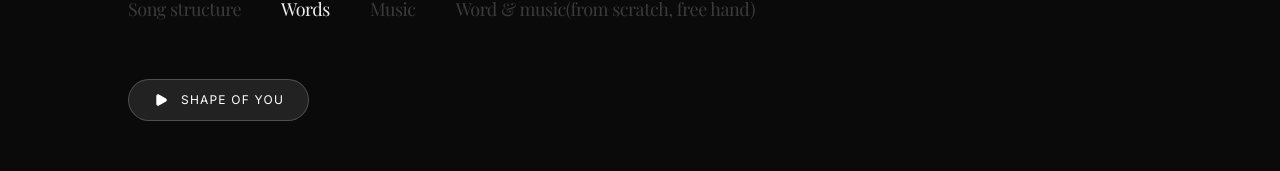
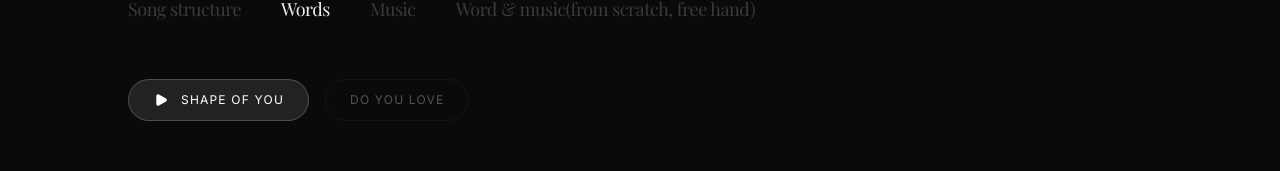
Before and after one commit to Aliokd/MEP-V2, a Next.js app: page /platform/practice in a window 1280 px wide. Shown: the part 174-345 px from the top of the page. Built offline with nearby package versions, Linux system fonts and the light colour scheme; no server answers; sample sign-in values are in the browser's storage; a web font is replaced by a local one.

Commit message:
feat: add Do You Love by Peter Nordberg to Practice tab with extracted lyrics

```diff
--- a/app/platform/practice/data/songs.ts
+++ b/app/platform/practice/data/songs.ts
@@ -199,5 +199,121 @@ export const SAMPLE_SONGS: Song[] = [
                 ]
             }
         ]
+    },
+    {
+        id: "song-3",
+        title: "Do You Love",
+        artist: "Peter Nordberg",
+        audioUrl: "/Do You Love - Peter Nordberg.mp3",
+        lyrics: [
+            {
+                title: "Verse 1",
+                lines: [
+                    {
+                        words: [
+                            { text: "Stay", start: 16.0, end: 16.5 },
+                            { text: "and", start: 16.5, end: 16.8 },
+                            { text: "try", start: 16.8, end: 17.1 },
+                            { text: "to", start: 17.1, end: 17.3 },
+                            { text: "find", start: 17.3, end: 17.7 },
+                            { text: "another", start: 17.7, end: 18.2 },
+                            { text: "way", start: 18.2, end: 18.8 }
+                        ]
+                    },
+                    {
+                        words: [
+                            { text: "Just", start: 19.5, end: 19.8 },
+                            { text: "don't", start: 19.8, end: 20.2 },
+                            { text: "swipe", start: 20.2, end: 20.6 },
+                            { text: "and", start: 20.6, end: 20.8 },
+                            { text: "like", start: 20.8, end: 21.2 },
+                            { text: "and", start: 21.2, end: 21.4 },
+                            { text: "play", start: 21.4, end: 21.8 },
+                            { text: "all", start: 21.8, end: 22.1 },
+                            { text: "day", start: 22.1, end: 22.6 }
+                        ]
+                    },
+                    {
+                        words: [
+                            { text: "You", start: 23.5, end: 23.8 },
+                            { text: "know", start: 23.8, end: 24.1 },
+                            { text: "don't", start: 24.1, end: 24.5 },
+                            { text: "let", start: 24.5, end: 24.7 },
+                            { text: "them", start: 24.7, end: 25.0 },
+                            { text: "say", start: 25.0, end: 25.3 },
+                            { text: "I", start: 25.3, end: 25.5 },
+                            { text: "told", start: 25.5, end: 25.8 },
+                            { text: "you", start: 25.8, end: 26.3 }
+                        ]
+                    },
+                    {
+                        words: [
+                            { text: "So", start: 27.5, end: 27.8 },
+                            { text: "just", start: 27.8, end: 28.1 },
+                            { text: "let", start: 28.1, end: 28.4 },
+                            { text: "it", start: 28.4, end: 28.6 },
+                            { text: "out", start: 28.6, end: 29.0 },
+                            { text: "and", start: 29.0, end: 29.2 },
+                            { text: "let", start: 29.2, end: 29.5 },
+                            { text: "it", start: 29.5, end: 29.7 },
+                            { text: "flow", start: 29.7, end: 30.3 }
+                        ]
+                    }
+                ]
+            },
+            {
+                title: "Chorus",
+                lines: [
+                    {
+                        words: [
+                            { text: "Do", start: 32.0, end: 32.3 },
+                            { text: "you", start: 32.3, end: 32.6 },
+                            { text: "love?", start: 32.6, end: 33.2 }
+                        ]
+                    },
+                    {
+                        words: [
+                            { text: "Do", start: 34.0, end: 34.3 },
+                            { text: "you", start: 34.3, end: 34.6 },
+                            { text: "feel", start: 34.6, end: 34.9 },
+                            { text: "it", start: 34.9, end: 35.1 },
+                            { text: "from", start: 35.1, end: 35.4 },
+                            { text: "above?", start: 35.4, end: 36.1 }
+                        ]
+                    },
+                    {
+                        words: [
+                            { text: "Is", start: 36.5, end: 36.8 },
+                            { text: "it", start: 36.8, end: 37.0 },
+                            { text: "coming", start: 37.0, end: 37.4 },
+                            { text: "from", start: 37.4, end: 37.7 },
+                            { text: "below?", start: 37.7, end: 38.3 }
+                        ]
+                    },
+                    {
+                        words: [
+                            { text: "The", start: 38.5, end: 38.8 },
+                            { text: "deepest", start: 38.8, end: 39.3 },
+                            { text: "of", start: 39.3, end: 39.5 },
+                            { text: "your", start: 39.5, end: 39.8 },
+                            { text: "soul", start: 39.8, end: 40.5 }
+                        ]
+                    },
+                    {
+                        words: [
+                            { text: "Peace", start: 41.0, end: 41.5 },
+                            { text: "and", start: 41.5, end: 41.8 },
+                            { text: "love", start: 41.8, end: 42.3 },
+                            { text: "from", start: 42.3, end: 42.6 },
+                            { text: "the", start: 42.6, end: 42.8 },
+                            { text: "deepest", start: 42.8, end: 43.3 },
+                            { text: "of", start: 43.3, end: 43.5 },
+                            { text: "your", start: 43.5, end: 43.8 },
+                            { text: "soul", start: 43.8, end: 44.5 }
+                        ]
+                    }
+                ]
+            }
+        ]
     }
 ];
```
Also changed, not shown: 1 other file (tests, documents, lock files or other folders).
